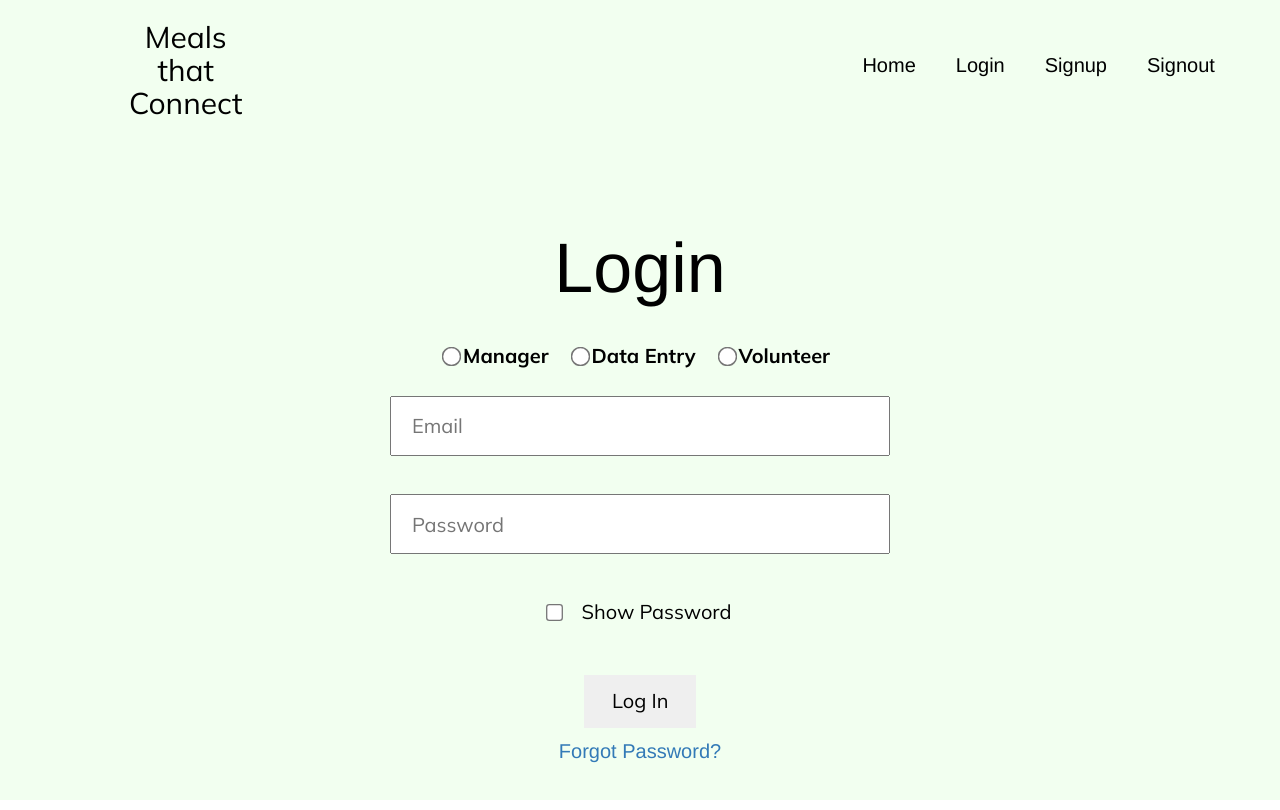
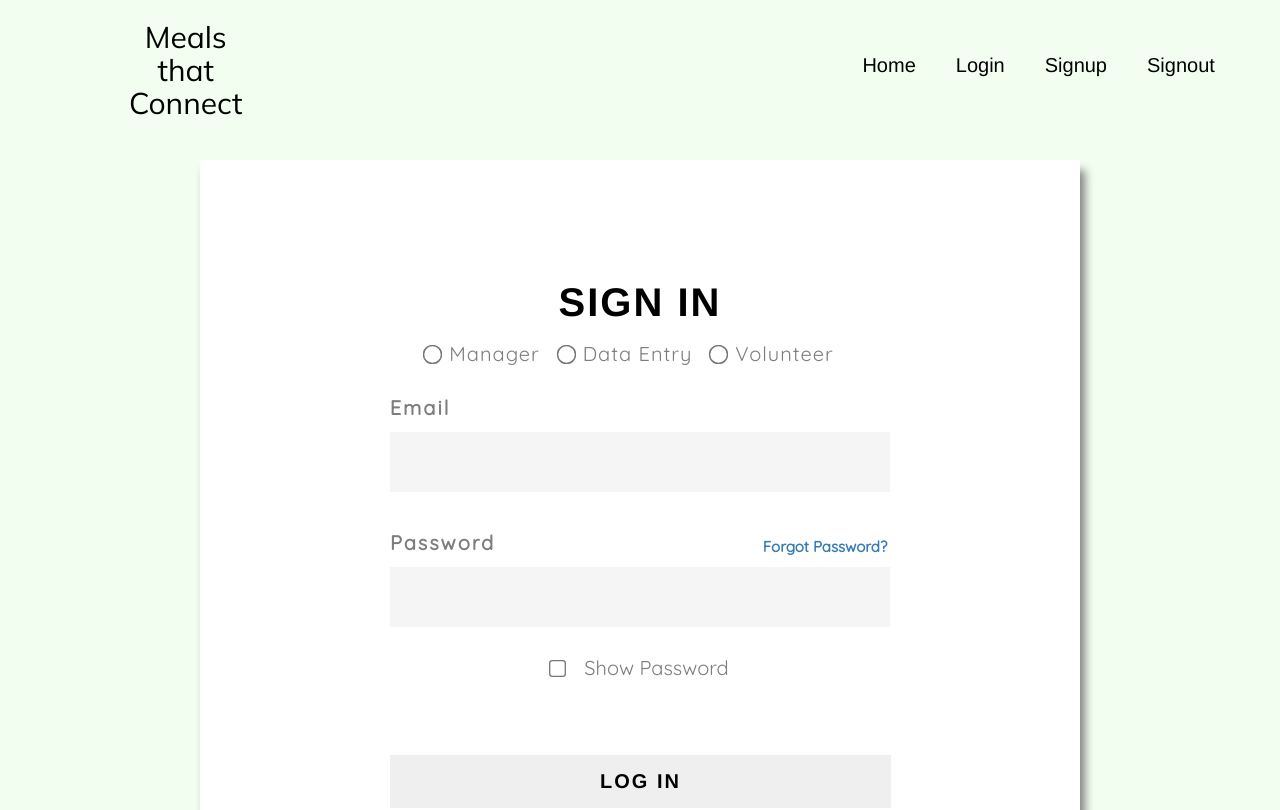
Before and after one commit to hack4impact-calpoly/meals-that-connect, a React (Create React App) app in the folder frontend/: page /login in a window 1280 px wide. Shown: the top 810 px of the page. Built offline with nearby package versions, Linux system fonts and the light colour scheme; a web font is replaced by a local one.

Commit message:
Updated CSS of Login/Signup
*scrolling up overlaps with the navbar - should fix in the future*

```diff
--- a/frontend/src/components/authentication/Login.js
+++ b/frontend/src/components/authentication/Login.js
@@ -1,6 +1,5 @@
 import React, { Component } from 'react';
 import '../../css/Login.css';
-import '../../css/Signup.css';
 import { Route, Redirect, Link, withRouter } from 'react-router-dom';
 import env from "react-dotenv";
 
@@ -107,12 +106,12 @@ class Login extends Component {
 
         return (
             <div className="login-form">
-                <h1 id="title">
-                    {window.location.pathname.split('/')[2] === "site-manager" ? "Site Manager " : ""}
-                    {window.location.pathname.split('/')[2] === "data-entry" ? "Data Entry " : ""}
-                    {window.location.pathname.split('/')[2] === "volunteer" ? "Volunteer " : ""}
-                    Login
-                </h1>
+                <div className="title">
+                        {window.location.pathname.split('/')[2] === "site-manager" ? "Site Manager " : ""}
+                        {window.location.pathname.split('/')[2] === "data-entry" ? "Data Entry " : ""}
+                        {window.location.pathname.split('/')[2] === "volunteer" ? "Volunteer " : ""}
+                    <h1>SIGN IN</h1>
+                </div>
                 <div id="cta-type">
                     <div id="site-manager">
                         <input type="radio" id="siteManager" name="cta" value="siteManager" onChange={this.changeUserType} checked={null}/>
@@ -127,17 +126,22 @@ class Login extends Component {
                         <label for="volunteer">Volunteer</label>
                     </div>
                 </div>
-                <input type="text" id="email" placeholder="Email" size="50" style={{width: '500px'}} onChange={this.handleChange}/>
+                <p className= "input-email">Email</p>
+                <input type="text" id="email" size="50" style={{width: '500px'}} onChange={this.handleChange}/>
                 <br/>
-                <input type="password" id="password" placeholder="Password" size="50" style={{width: '500px'}} onChange={this.handleChange}/>
+                <p className= "input-password">Password</p>
+                <div className = "link">
+                <Link to="/reset-password">Forgot Password?</Link>
+                </div>
+                <input type="password" id="password" size="50" style={{width: '500px'}} onChange={this.handleChange}/>
                 <br/>
                 <label class="password-security">
                     <input type="checkbox" id="password-visibility" onClick={() => this.passwordVisibility()}/>
                     Show Password
                 </label>
                 <br/>
-                <button id="signin-button" onClick={this.login}>Log In</button>
-                <Link to="/reset-password">Forgot Password?</Link>
+                <button id="login-button" onClick={this.login}>LOG IN</button>
+                <p>Don't have an account? <Link to="/signup">Sign up</Link></p>
                 {this.state.error && <div className="error">Invalid email or password</div>}
             </div>
           )}
--- a/frontend/src/components/authentication/Signup.js
+++ b/frontend/src/components/authentication/Signup.js
@@ -1,7 +1,7 @@
 import React, { Component } from 'react';
 import '../../css/Signup.css';
 import env from "react-dotenv";
-import { withRouter } from "react-router-dom";
+import { Route, Redirect, Link, withRouter } from 'react-router-dom';
 
 class Signup extends Component {
 
@@ -156,8 +156,8 @@ class Signup extends Component {
     render() {
         return (
             <div>
-                <main id="signup-form">
-                    <h2 id="title">Sign up</h2>
+                <main className="signup-form">
+                    <h1 id="title">SIGN UP</h1>
                     <form onSubmit={this.addUser}>
                     <div id="cta-type">
                         <div id="site-manager">
@@ -173,21 +173,24 @@ class Signup extends Component {
                             <label for="volunteerID">Volunteer</label>
                         </div>
                     </div>
+                    <div className= "input-name">
+                        <p id="first-name">First Name</p>
+                        <p id="last-name">Last Name</p>
+                    </div>
                     <div id="cta-type" style={{marginBottom: "0px"}}>
-                            <input type="text" id="firstName" className="user-name"  placeholder="First Name" onChange={this.handleChange} size="22" required/>
-                            <input type="text" id="lastName"  className="user-name" placeholder="Last Name" onChange={this.handleChange} size="22" required/>
+                        <input type="text" id="firstName" className="user-name" style={{width: '245px'}} onChange={this.handleChange} size="25" required/>
+                        <input type="text" id="lastName"  className="user-name" style={{width: '245px'}} onChange={this.handleChange} size="25" required/>
                     </div>
-                        <input type="email" className="account-info" id="email" placeholder="Email ex: example@gmail.com" onChange={this.handleChange} size="50" required/>
-                        <br/>
-                        <label for="password">Password:</label>
-                        <br/>
-                        <label id="pass-label" for="password">(Must contain at least one number, one uppercase, and one <br/>lowercase letter, and at least 6 or more characters long)</label>
-                        <br/>
-                        <input type="password" className="account-info" id="password" placeholder="Password" onChange={this.handleChange}
+                    <p id = "input">Email</p>
+                    <input type="email" className="account-info" id="email" size="50" style={{width: '500px'}} onChange={this.handleChange} required/>
+                    <p id = "input">Password</p>
+                    <input type="password" className="account-info" id="password" style={{width: '500px'}} onChange={this.handleChange}
                         pattern="(?=.*\d)(?=.*[a-z])(?=.*[A-Z]).{6,}" title="Must contain at least one number, one uppercase, and one lowercase letter, and at least 6 or more characters long"
                         size="50" required/>
                     <br/>
-                        <input type="password" className="account-info" id="password-confirm" placeholder="Confirm Password" size="50" onChange={this.validatePassword}  required/>
+                    <label id="pass-label" for="password">(Must contain at least one number, one uppercase, and one lowercase <br/>letter, and at least 6 or more characters long)</label>
+                    <p id = "input">Confirm Password</p>
+                    <input type="password" className="account-info" id="password-confirm" size="50" style={{width: '500px'}} onChange={this.validatePassword}  required/>
                     <br/>
                     <section>
                         {this.state.passwordValidated === false &&
@@ -198,17 +201,21 @@ class Signup extends Component {
                     </section>
                     <section>
                         {this.state.userType === "volunteer" &&
-                                <div id="volunteer-type">
+                            <div className="volunteer-type">
+                                <p>Choose which type(s) of volunteer you are:</p>
+                                <div className = "volunteer-text">
                                 <input type="checkbox" id="driver" name="volunteer" value="driver" onChange={this.changeVolunteerType}/>
-                                    <label for="driver">Driver</label>
+                                <label for="driver" id="driver-text">Driver</label>
                                 <input type="checkbox" id="kitchen" name="volunteer" value="kitchen" onChange={this.changeVolunteerType}/>
-                                    <label for="kitchen">Kitchen Volunteer</label>
+                                <label for="kitchen" id= "kitchen-text">Kitchen Volunteer</label>
+                                </div>
                             </div>
                         }
                     </section>
                     {this.state.emptyUser && <div className="signup-error">Select the type of user</div>}
                     {this.state.error && <div className="signup-error">Email taken</div>}
-                        <input type="submit" value="Sign Up"/>
+                    <input id = "signup-button" type="submit" value="CREATE ACCOUNT"/>
+                    <p>Already have an account? <Link to="/login">Log in</Link></p>
                     </form>
                 </main>
             </div>
--- a/frontend/src/css/Login.css
+++ b/frontend/src/css/Login.css
@@ -1,52 +1,139 @@
-h1 {
-    font-family: 'Mulish', sans-serif;
-    font-weight: 400;
-    color: black;
+@import url('https://fonts.googleapis.com/css2?family=Quicksand&display=swap');
+
+
+.login-form {
     display: flex;
     align-items: center;
+    margin: 200px;
+    margin-top:160px;
+    padding-top: 50px;
+    padding-bottom: 30px;
     flex-direction: column;
+
+    background-color: white;
+    background-clip: padding-box;
+    filter: drop-shadow(5px 10px 5px grey);
+    overflow: hidden;
 }
 
+.title
+{
+    padding-top: 50px;
+}
+.title h1
+{
+    letter-spacing: 2px;
+    font-weight: 700;
+    font-size: 40px;
+}
+
+p{
+    font-family: 'Quicksand', sans-serif;
+    font-style: normal;
+    font-weight: 800;
+    font-size: 17px;
+    color:black;
+}
+
+#cta-type {
+    display: flex;
+    flex-direction: row;
+    justify-content: center;
+    margin-bottom: 20px;
+    align-self: center;
+}
+#cta-type label{
+    margin-left: 10px;
+    margin-right: 20px;
+    font-family: 'Quicksand', sans-serif;
+    font-style: normal;
+    font-weight: 500;
+    font-size: 20px;
+    letter-spacing: 0.05em;
+    color: #7E7C7C;
+}
+
+.input-email{
+    justify-content: left;
+    text-align: left;
+    padding-right: 440px;
+    margin-bottom: 10px;
+    font-family: 'Quicksand', sans-serif;
+    font-weight: 700;
+    font-size: 20px;
+    letter-spacing: 2px;
+    color: #7E7C7C;
+}
+.input-password{
+    justify-content: left;
+    text-align: left;
+    padding-right: 395px;
+    font-family: 'Quicksand', sans-serif;
+    font-weight: 700;
+    font-size: 20px;
+    letter-spacing: 2px;
+    color: #7E7C7C;
+}
 input {
     padding: 12px 20px;
     margin: 8px;
-    box-sizing: border-box;
+    border: none;
 }
-
 input[type=text], input[type=password], input[type=email] {
-    font-family: 'Mulish', sans-serif;
-    margin: 5px;
+    font-family: 'Quicksand', sans-serif;
     font-size: 20px;
+    background-color: #F5F5F5;
 }
-
+.login-form input[type=text]:focus,
+.login-form input[type=email]:focus,
+.login-form input[type=password]:focus {
+    border-width:0px;
+    border:none;
+    background-color: #D3D3D3;
+}
 input[type=checkbox] {
     -webkit-transform: scale(2);
     transform: scale(2);
 }
+input[type=radio] {
+    -webkit-transform: scale(1.5); /* Chrome, Safari, Opera */
+    transform: scale(1.5);
+    margin-right: 15px;
+}
+
+.link{
+    display: inline;
+    margin-top: -32px;
+    margin-bottom: 10px;
+    padding-left: 370px;
+    font-family: 'Quicksand', sans-serif;
+    font-style: normal;
+    font-weight: 800;
+    font-size: 15px;
+    color:black;
+}
 
 .password-security {
-    font-family: 'Mulish', sans-serif;
+    margin-top: -10px;
+    font-family: 'Quicksand', sans-serif;
     font-weight: 400;
     font-size: 20px;
-    color: black;
+    color: #7E7C7C;
     display: block;
-    margin: 10px;
 }
-
 #password-visibility {
     margin-right: 20px;
 }
 
-#signin-button {
+#login-button {
     display: block;
-    margin: 10px auto;
+    margin: 30px;
     overflow: hidden;
-    padding: 12px 28px;
+    padding: 12px 210px;
     border: none;
-    font-family: 'Mulish', sans-serif;
-    font-weight: 400;
+    font-weight: 600;
     font-size: 20px;
-    display: inline-block;
+    letter-spacing: 2px;
     -webkit-transform: perspective(1px) translateZ(0);
     transform: perspective(1px) translateZ(0);
     -webkit-transition-duration: 0.3s;
@@ -54,48 +141,7 @@ input[type=checkbox] {
     -webkit-transition-property: color, background-color;
     transition-property: color, background-color;
 }
-
-#signin-button:hover, #signin button-fade:focus, #signin button-fade:active {
+#login-button:hover, #signin button-fade:focus, #signin button-fade:active {
     background-color: #2098D1;
     color: white;
 }
-
-.login-form {
-    display: flex;
-    align-items: center;
-    margin-top: 200px;
-    flex-direction: column;
-    color: black;
-    font-size: 20px;
-}
-
-#cta-type {
-    display: flex;
-    flex-direction: row;
-    justify-content: center;
-    margin-bottom: 15px;
-    align-self: center;
-}
-
-#site-manager {
-    margin-right: 20px;
-}
-
-#data-entry {
-    margin-right: 20px;
-}
-
-input[type=radio] {
-    -webkit-transform: scale(1.5); /* Chrome, Safari, Opera */
-    transform: scale(1.5);
-    margin-right: 15px;
-}
-
-label {
-    font-family: 'Mulish', sans-serif;
-    font-weight: 400;
-    font-size: 20px;
-    color: black;
-    display: inline;
-    margin: 5px;
-}
--- a/frontend/src/css/Signup.css
+++ b/frontend/src/css/Signup.css
@@ -1,33 +1,106 @@
-#signup-button {
-    display: block;
-    margin: 10px auto;
-}
+@import url('https://fonts.googleapis.com/css2?family=Quicksand&display=swap');
 
-#signup-form {
+.signup-form {
     display: flex;
-    font-family: 'Mulish', sans-serif;
     align-items: center;
-    margin-top: 130px;
+    margin: 200px;
+    margin-top:160px;
+    padding-top: 50px;
+    padding-bottom: 30px;
     flex-direction: column;
-    color: black;
-    font-size: 25px;
+
+    background-color: white;
+    background-clip: padding-box;
+    filter: drop-shadow(5px 10px 5px grey);
+    overflow: hidden;
 }
 
 #title {
-    font-size: 70px;
-    margin: 30px;
+    padding-top: 50px;
+    line-height: 50px;
+    letter-spacing: 2px;
+    font-weight: 700;
+    font-size: 40px;
+}
+p{
+    font-family: 'Quicksand', sans-serif;
+    font-style: normal;
+    font-weight: 800;
+    font-size: 17px;
+    color:black;
+}
+
+#cta-type {
+    display: flex;
+    flex-direction: row;
+    justify-content: center;
+    margin-bottom: 20px;
+    align-self: center;
+}
+#cta-type label{
+    margin-left: 10px;
+    margin-right: 20px;
+    font-family: 'Quicksand', sans-serif;
+    font-style: normal;
+    font-weight: 500;
+    font-size: 20px;
+    letter-spacing: 0.05em;
+    color: #7E7C7C;
+}
+
+.input-name{
+    display: flex;
+    margin-top: 20px;
+}
+#first-name{
+    margin-left: 35px;
+    padding-right: 80px;
+    font-family: 'Quicksand', sans-serif;
+    font-weight: 700;
+    font-size: 20px;
+    letter-spacing: 2px;
+    color: #7E7C7C;
+}
+#last-name{
+    padding-left: 50px;
+    font-family: 'Quicksand', sans-serif;
+    font-weight: 700;
+    font-size: 20px;
+    letter-spacing: 2px;
+    color: #7E7C7C;
+}
+#input{
+    display: flex;
+    margin-top: 20px;
+    margin-left: 35px;
+    padding-right: 80px;
+    font-family: 'Quicksand', sans-serif;
+    font-weight: 700;
+    font-size: 20px;
+    letter-spacing: 2px;
+    color: #7E7C7C;
+}
+#pass-label{
+    font-family: 'Quicksand', sans-serif;
+    font-style: normal;
+    font-weight: 800;
+    font-size: 14px;
+    color:black;
 }
 
 input[type=text],
 input[type=email],
 input[type=password] {
+    font-family: 'Quicksand', sans-serif;
     height: 60px;
 }
 
 input[type=text]:focus,
 input[type=email]:focus,
 input[type=password]:focus {
-    background-color: #b7f8ac;
+    border-width:0px;
+    border:none;
+    background-color: #D3D3D3;
 }
 
 input[type=checkbox] {
@@ -46,16 +119,62 @@ input[type=checkbox] {
     margin: 5px;
 }
 
-#pass-error {
-    color: red;
+#signup-button {
+    display: block;
+    margin: 30px;
+    overflow: hidden;
+    padding: 12px 145px;
+    border: none;
+    font-weight: 600;
+    font-size: 20px;
+    letter-spacing: 2px;
+    -webkit-transform: perspective(1px) translateZ(0);
+    transform: perspective(1px) translateZ(0);
+    -webkit-transition-duration: 0.3s;
+    transition-duration: 0.3s;
+    -webkit-transition-property: color, background-color;
+    transition-property: color, background-color;
+}
+#signup-button:hover{
+    background-color: #2098D1;
+    color: white;
 }
 
-#pass-label {
-    font-size: 18px;
-    text-align: center;
+.volunteer-type{
+    margin-top: 20px;
+}
+.volunteer-type p{
+    display: flex;
+    margin-left: 35px;
+}
+.volunteer-text{
+    display: flex;
+    margin-top: 20px;
+    margin-left: 100px;
+}
+#driver-text{
+    padding-left: 10px;
+    margin-right: 80px;
+    font-family: 'Quicksand', sans-serif;
+    font-weight: 700;
+    font-size: 20px;
+    letter-spacing: 2px;
+    color: #7E7C7C;
+}
+#kitchen-text{
+    padding-left: 10px;
+    padding-right: 15px;
+    font-family: 'Quicksand', sans-serif;
+    font-weight: 700;
+    font-size: 20px;
+    letter-spacing: 2px;
+    color: #7E7C7C;
 }
 
+#pass-error {
+    color: rgb(241, 80, 80);
+}
 .signup-error {
     margin: 20px;
-    color: red;
+    color: rgb(241, 80, 80);
 }
```
Also changed, not shown: 2 other files (tests, documents, lock files or other folders). Lines whose indentation alone changed are shown as unchanged.
